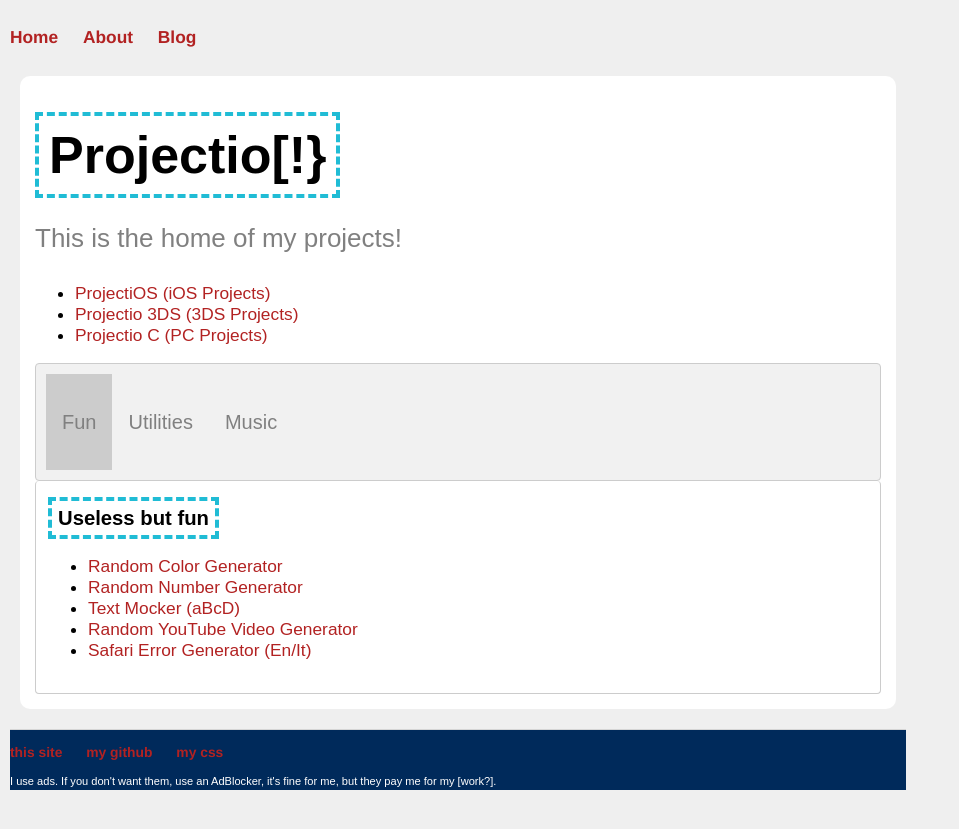
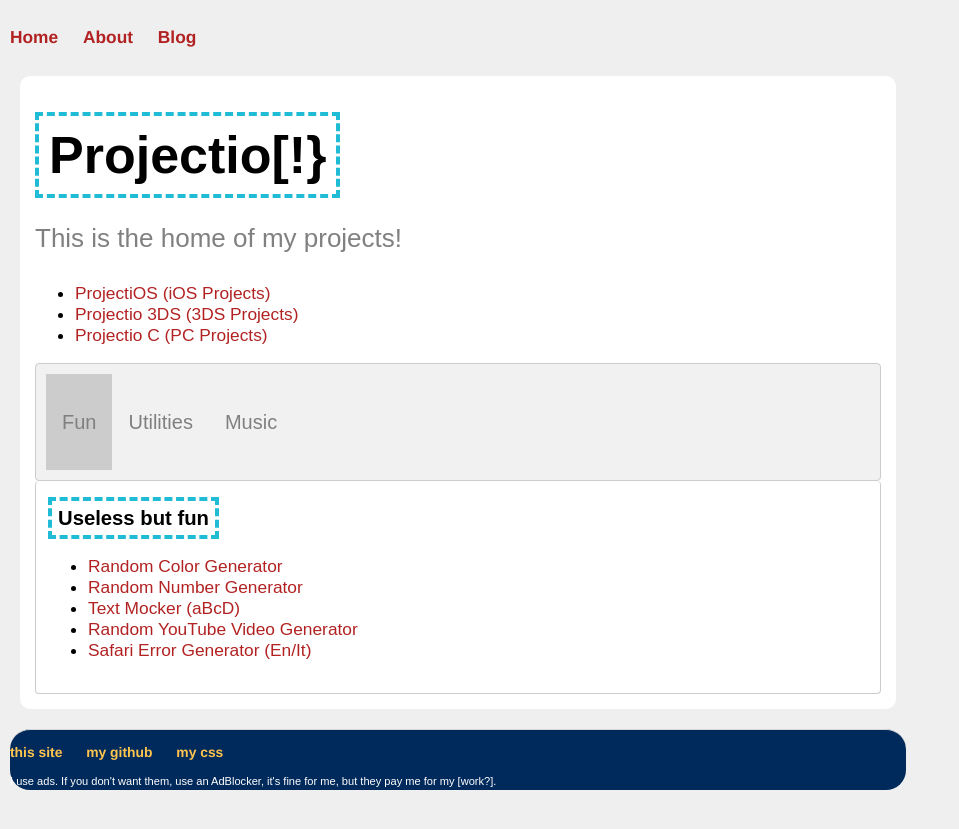
Before and after one commit to Samplasion/samplasion.github.iold, a Jekyll site: the page built from index.html, in a window 1280 px wide. Shown: the top 829 px of the page, without its empty margins (0-959 px from the left). Built offline with Jekyll 4.4.1, drawn with Linux system fonts in a browser that asks for light colours; a script that is not in the unit is left out.

Commit message:
Update main.css

```diff
--- a/css/main.css
+++ b/css/main.css
@@ -197,4 +197,8 @@ div.tab button.active {
 footer {
 	color: #FFFFFF;
 	background-color: #002A5B;
+	border-radius: 20px;
 }
+footer a {
+	color: #ffc44e;
+}
```
